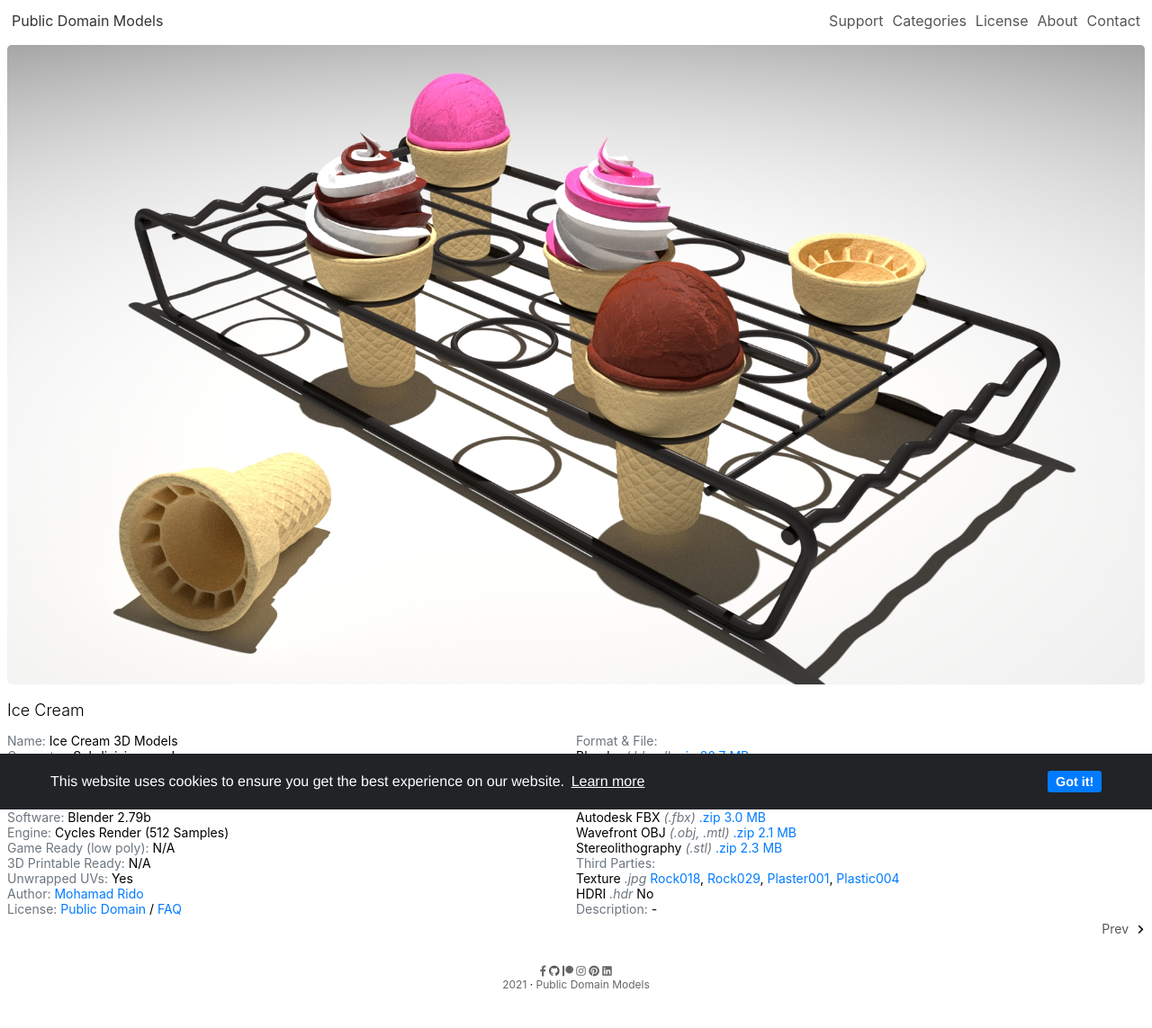
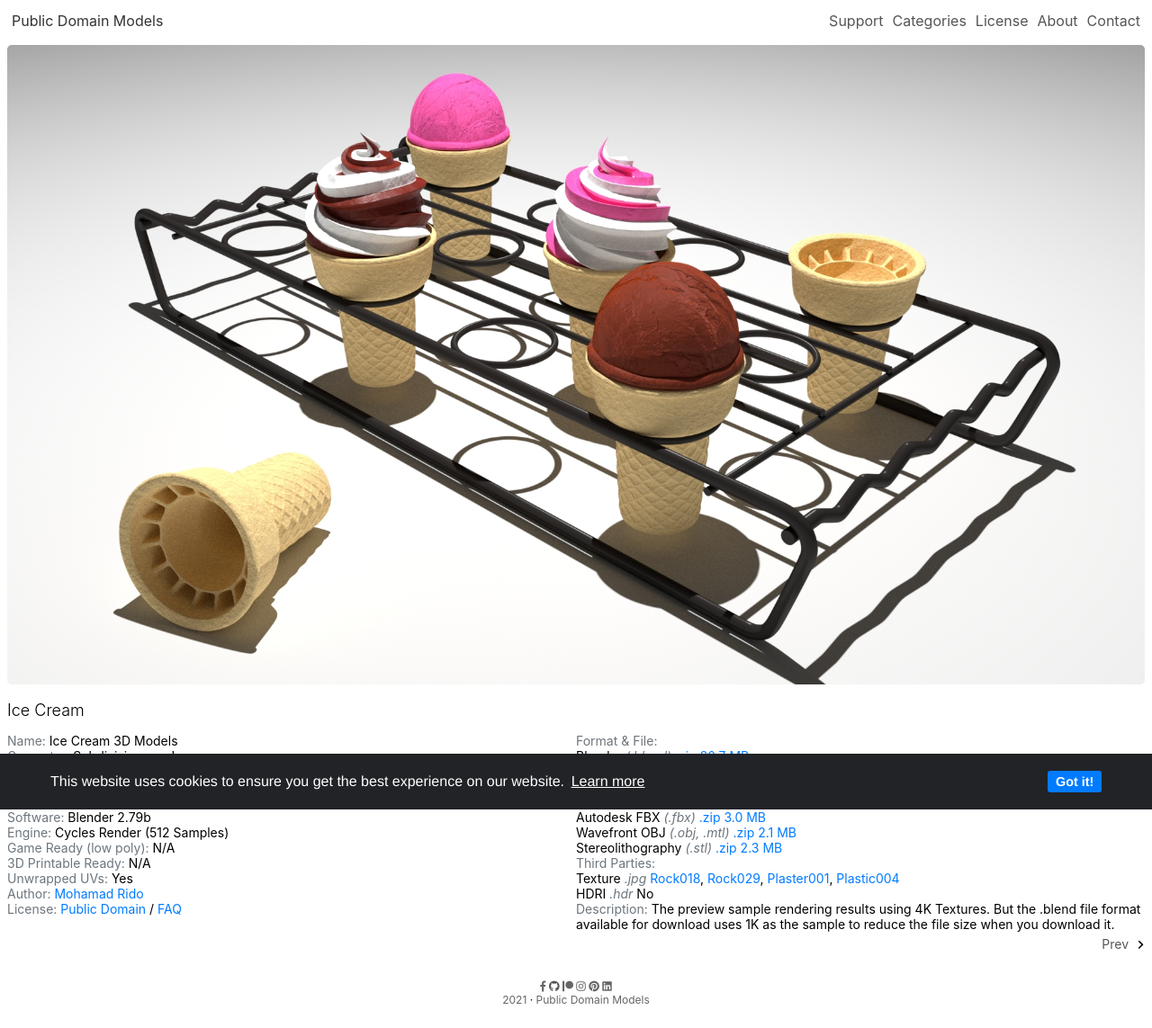
Before and after one commit to mohamadrido/project, a Jekyll site: the page built from _posts/2021-09-22-ice-cream.md, in a window 1280 px wide. Shown: the whole page at 90% size. Built offline with Jekyll 4.4.1, drawn with Linux system fonts in a browser that asks for light colours; nearby versions of some CDN libraries; our own code applies the rules of GitHub Pages for plain Markdown files.

Commit message:
Update 2021-09-22-ice-cream.md

```diff
--- a/_posts/2021-09-22-ice-cream.md
+++ b/_posts/2021-09-22-ice-cream.md
@@ -25,5 +25,5 @@ texture: "<a title='Texture' href='' onclick='rock018_texture()' >Rock018</a>, <
 hdri: "No"
 imagetexture: ".jpg"
 environment: ".hdr"
-notice: "-"
+notice: "The preview sample rendering results using 4K Textures. But the .blend file format available for download uses 1K as the sample to reduce the file size when you download it."
 ---
```
